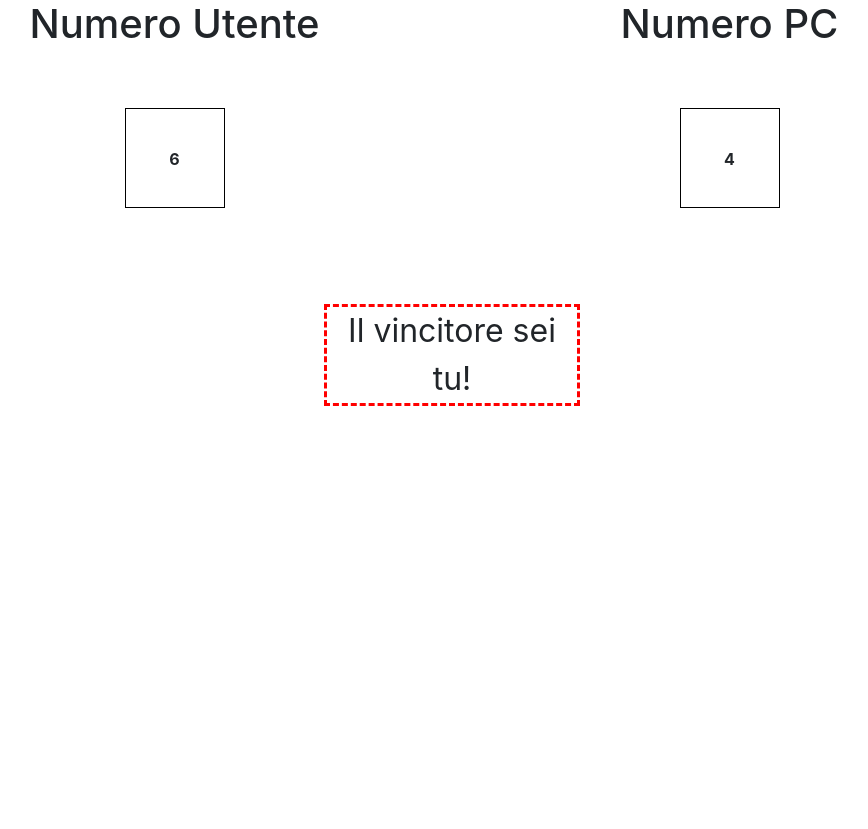
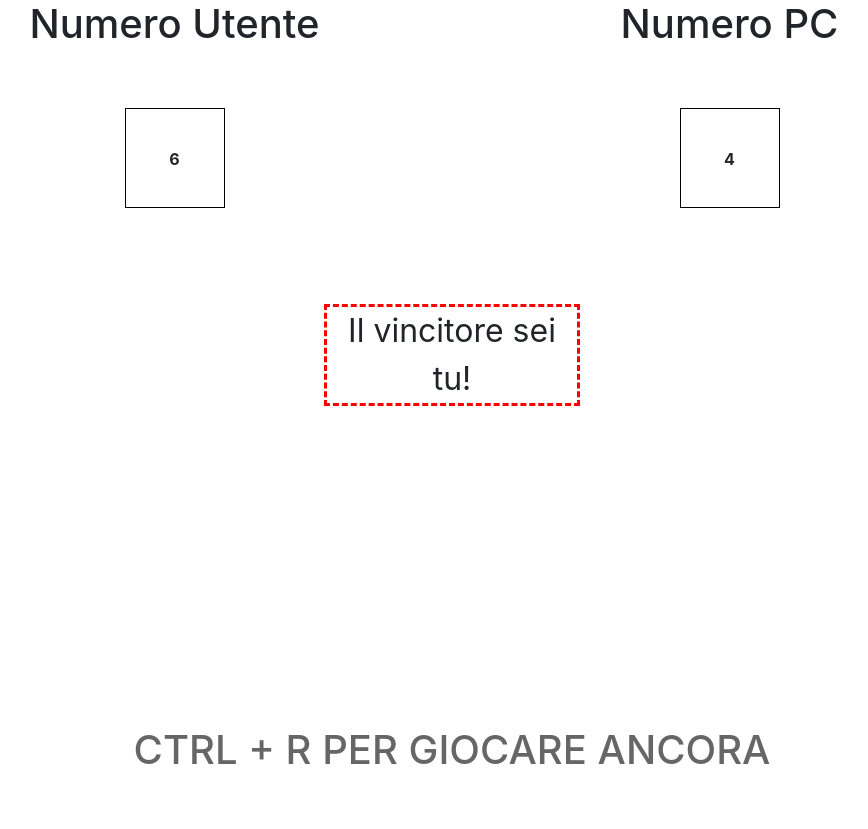
Before and after one commit to iamfrego/js-mail-dadi, a plain HTML site: page Dadi/index.html in a window 1280 px wide. Shown: the whole page, without its empty margins (188-1056 px from the left). Before the commit the page ends 800 px from the top, so only its background shows below. Drawn offline with nearby package versions, Linux system fonts and the light colour scheme.

Commit message:
little animation

```diff
--- a/Dadi/assets/css/style.css
+++ b/Dadi/assets/css/style.css
@@ -26,3 +26,9 @@ h1 {
     font-size: xx-large;
     border: red 3px dashed;
 }
+
+.animate__bounce {
+    color: rgba(0, 0, 0, 0.6);
+    text-align: center;
+    margin-top: 20rem;
+}
--- a/Dadi/index.html
+++ b/Dadi/index.html
@@ -5,6 +5,10 @@
         <meta http-equiv="X-UA-Compatible" content="IE=edge">
         <meta name="viewport" content="width=device-width, initial-scale=1.0">
         <title>Document</title>
+
+        <link rel="stylesheet" href="https://cdnjs.cloudflare.com/ajax/libs/animate.css/4.1.1/animate.min.css"/>
+
+
         <link rel="stylesheet"
             href="https://stackpath.bootstrapcdn.com/bootstrap/4.4.1/css/bootstrap.min.css"
             integrity="sha384-Vkoo8x4CGsO3+Hhxv8T/Q5PaXtkKtu6ug5TOeNV6gBiFeWPGFN9MuhOf23Q9Ifjh"
@@ -49,6 +53,8 @@
 
         </section>
 
+        <h1 class="animate__animated animate__bounce animate__infinite	infinite">CTRL + R PER GIOCARE ANCORA</h1>
+
 
         <script src="./assets/js/main.js"></script>
     </body>
```
